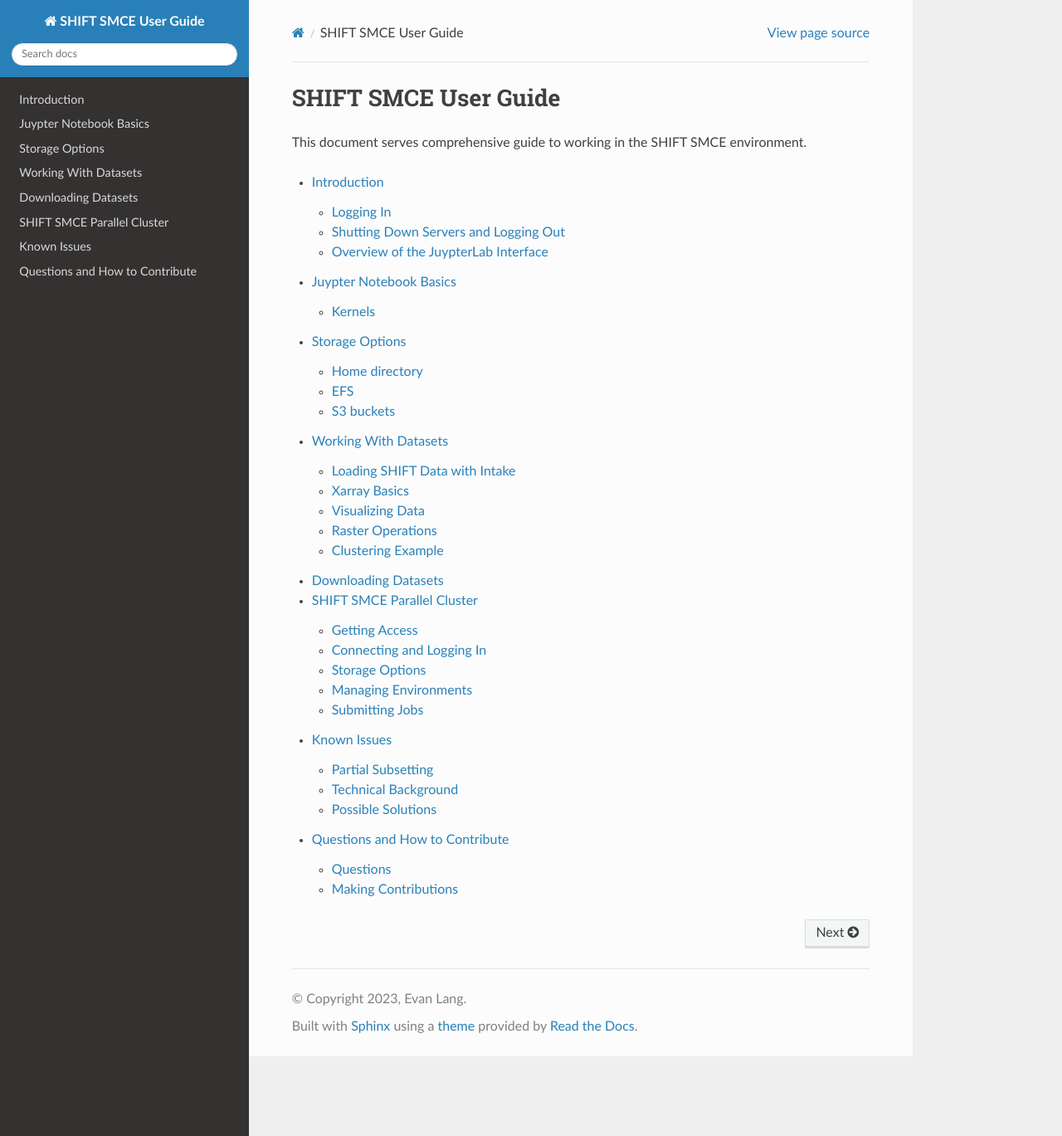
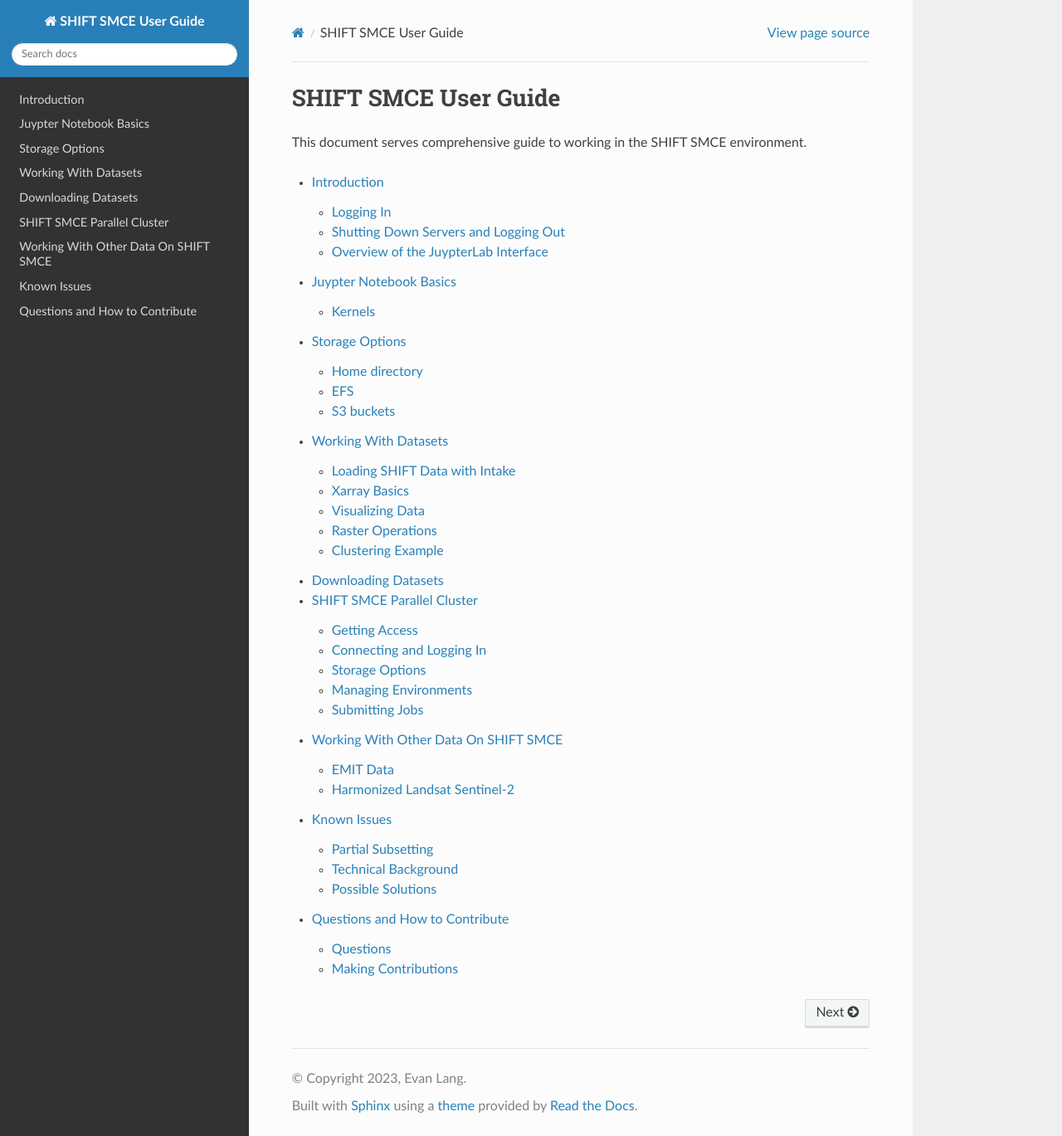
Before and after one commit to EvanDLang/SHIFT-SMCE-User-Guide, a Sphinx documentation site: the page built from docs/source/index.rst, in a window 1280 px wide and 1369 px high. Shown: the whole window at 83% size. Built offline with Sphinx 7.4.7 and the Read the Docs theme 2.0.0, drawn with Linux system fonts in a browser that asks for light colours; some of the changed lines change nothing that is shown.

Commit message:
Added a page for working with Emit and HLS data

```diff
--- a/docs/source/index.rst
+++ b/docs/source/index.rst
@@ -13,5 +13,6 @@
    pages/working_with_datasets
    pages/downloading_datasets
    pages/shift_smce_parallel_cluster
+   pages/working_with_other_data
    pages/known_issues
    pages/how_to_contribute
--- /dev/null
+++ b/docs/source/pages/working_with_other_data.rst
@@ -0,0 +1,81 @@
+Working With Other Data On SHIFT SMCE
+=====================================
+
+EMIT Data
+---------
+
+The EMIT team has put together a thorough set of tutorials on how to access and work with the data on `github`_. The easiest way to work with the EMIT data is by using direct s3 access (see the link below).
+
+    .. _github: https://github.com/nasa/EMIT-Data-Resources
+
+
+- To set up a work environment use the following script to get `direct access the LP DAAC data pool with Python <https://github.com/nasa/EMIT-Data-Resources/blob/main/setup/EarthdataLoginSetup.py>`_. There is no need to setup the emit conda environment as the default conda environment (notebook) should have all the packages required for working with the data.
+
+- `Getting for EMIT data via EarthData search <https://github.com/nasa/EMIT-Data-Resources/blob/main/guides/Getting_EMIT_Data_using_EarthData_Search.md>`_
+
+
+- `Direct s3 access for EMIT Data <https://github.com/nasa/EMIT-Data::-Resources/blob/main/how-tos/How_to_Direct_S3_Access.ipynbL>`_
+
+
+- `Extracting and area from EMIT imagery <https://github.com/nasa/EMIT-Data-Resources/blob/main/how-tos/How_to_Extract_Area.ipynbL>`_
+
+
+
+Harmonized Landsat Sentinel-2
+------------------------------
+
+- Follow the first step under EMIT data to get `direct access the LP DAAC data pool with Python <https://github.com/nasa/EMIT-Data-Resources/blob/main/setup/EarthdataLoginSetup.py>`_.
+
+- Use `EarthData search <https://search.earthdata.nasa.gov/search>`_ to find data.
+
+.. image:: ../images/earthdata_search_example.png
+
+The following code shows how to get direct s3 access.
+
+::
+
+    import requests
+    import s3fs
+    import rasterio as rio
+    import rioxarray as rxr
+
+    s3_cred_endpoint = {
+    'podaac':'https://archive.podaac.earthdata.nasa.gov/s3credentials',
+    'gesdisc': 'https://data.gesdisc.earthdata.nasa.gov/s3credentials',
+    'lpdaac':'https://data.lpdaac.earthdatacloud.nasa.gov/s3credentials',
+    'ornldaac': 'https://data.ornldaac.earthdata.nasa.gov/s3credentials',
+    'ghrcdaac': 'https://data.ghrc.earthdata.nasa.gov/s3credentials'
+    }
+
+
+    def get_temp_creds(provider):
+        return requests.get(s3_cred_endpoint[provider]).json()
+
+
+Get Credentials
+
+::
+
+    temp_creds_req = get_temp_creds('lpdaac')
+
+Pass Authentication to s3fs
+
+::
+
+    fs_s3 = s3fs.S3FileSystem(anon=False,
+                              key=temp_creds_req['accessKeyId'],
+                              secret=temp_creds_req['secretAccessKey'],
+                              token=temp_creds_req['sessionToken'])
+
+::
+
+Access the data using rasterio or rioxarray
+
+::
+
+    s3_url = "s3://lp-prod-protected/HLSL30.020/HLS.L30.T56JKT.2023078T235959.v2.0/HLS.L30.T56JKT.2023078T235959.v2.0.B01.tif"
+
+    ds = rxr.open_rasterio(s3_url)
+
+    with rio.open(s3_url) as src:
+        print(src.profile)
```
Also changed, not shown: docs/source/notebooks/intake_catalog_demo.ipynb, 1 other file.
